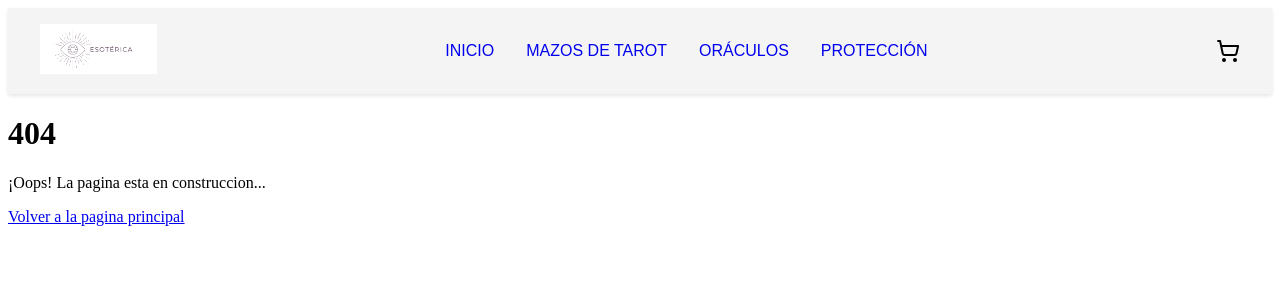
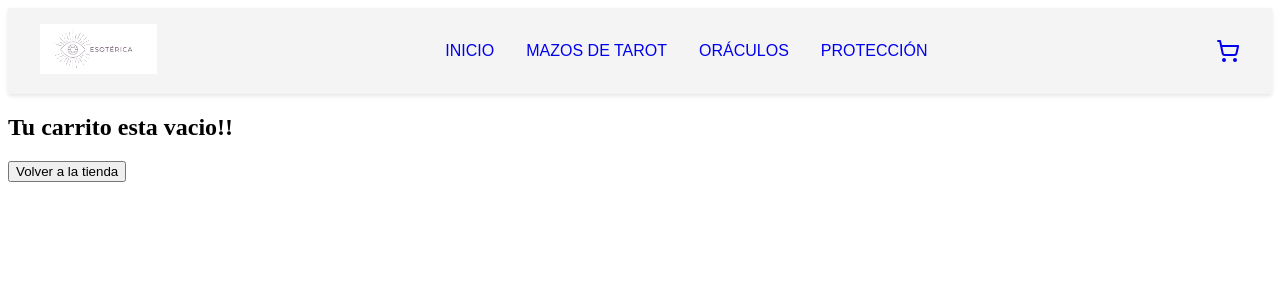
Before and after one commit to dayb137/CreaTuLandingBlas, a React (Vite) app: page /cart in a window 1280 px wide. Before the commit this address had no page. Shown: the top 300 px of the page. Built offline with nearby package versions, Linux system fonts and the light colour scheme.

Commit message:
Agregue cart y cartItem

```diff
--- a/src/App.jsx
+++ b/src/App.jsx
@@ -6,6 +6,7 @@ import ItemDetailContainer from "./componentes/ItemDetailContainer/ItemDetailCon
 import Error404 from "./componentes/error404/error404";
 import { BrowserRouter, Route, Routes } from "react-router-dom";
 import { CartProvider } from "./context/CartContext";
+import Cart from "./componentes/cart/Cart";
 
 
 const App = () => {
@@ -19,7 +20,7 @@ const App = () => {
           <Route path='/' element={<ItemListContainer/>}/>
           <Route path='/categoria/:idCategoria' element={<ItemListContainer/>}/>
           <Route path='/item/:idItem' element={<ItemDetailContainer/>}/>
-          <Route path='*' element={<Error404/>}/>
+          <Route path='/cart' element={<Cart/>}/>
         </Routes>
       </CartProvider>
       </BrowserRouter>
--- /dev/null
+++ b/src/componentes/CartItem/CartItem.jsx
@@ -0,0 +1,18 @@
+import React, { useContext } from 'react'
+import { CartContext } from '../../context/CartContext'
+
+
+const CartItem = ({item,cantidad}) => {
+    const {eliminarArticulo} = useContext(CartContext)
+
+  return (
+    <div>
+        <h4>{item.nombre}</h4>
+        <p>Cantidad: {cantidad}</p>
+        <p>Precio: {item.precio}</p>
+        <button onClick={()=> eliminarArticulo(item.id)}>Eliminar</button>
+    </div>
+  )
+}
+
+export default CartItem
--- a/src/componentes/CartWidget/CartWidget.jsx
+++ b/src/componentes/CartWidget/CartWidget.jsx
@@ -1,11 +1,18 @@
 import { ShoppingCart } from "lucide-react";
+import { useContext } from "react";
+import { CartContext } from "../../context/CartContext";
 import "./CartWidget.css";
+import { Link } from "react-router-dom";
 
 const CartWidget = () => {
+  const {totalArticulos} = useContext(CartContext)
   return (
-    <div className="widgetCarrito">
-      <ShoppingCart size={24} strokeWidth={2} />
-    </div>
+    <Link to="/cart" className="widgetCarrito">
+      <ShoppingCart size={24} strokeWidth={2}/>
+      {totalArticulos > 0 && (
+        <span>{totalArticulos}</span>
+      )}
+    </Link>
   );
 };
 
--- a/src/componentes/cart/Cart.jsx
+++ b/src/componentes/cart/Cart.jsx
@@ -2,14 +2,35 @@ import React from 'react'
 import { useContext } from 'react'
 import {CartContext} from "../../context/CartContext"
 import { Link } from 'react-router-dom'
+import CartItem from '../CartItem/CartItem'
 
 const Cart = () => {
+  const {carrito, total, totalArticulos, resetCarrito } = useContext(CartContext)
 
+  if (carrito.length === 0) {
+    return(
+      <div>
+        <h2> Tu carrito esta vacio!! </h2>
+        <Link to="/">
+        <button> Volver a la tienda</button>
+        </Link>
+      </div>
+    )
 
+  }
 
 
   return (
-    <div>Cart</div>
+    <div>
+      <h2>Tu carrito</h2>
+      {
+        carrito.map(art => <CartItem key={art.item.id} {...art}/>)
+      }
+      <h3>Total de tu compra: ${total}</h3>
+      <h3>Total de articulos: {totalArticulos}</h3>
+      <button onClick={() => resetCarrito()}> Vaciar carrito</button>
+      <Link to="/checkout"> Finalizar compra</Link>
+    </div>
   )
 }
 
--- a/src/context/CartContext.jsx
+++ b/src/context/CartContext.jsx
@@ -1,5 +1,5 @@
 import React from 'react'
-import { createContext, useContext, useState} from 'react'
+import { createContext, useState} from 'react'
 
 export const CartContext = createContext({
     carrito: [],
```
